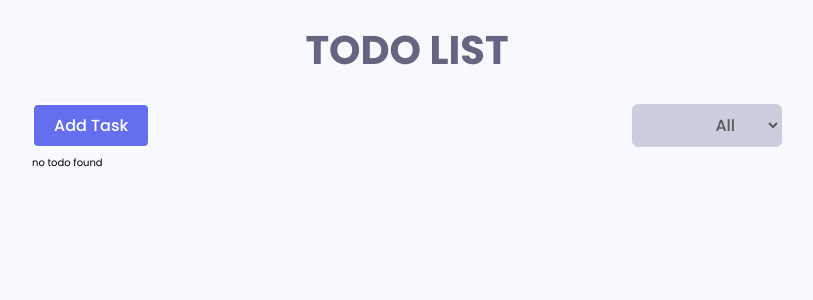
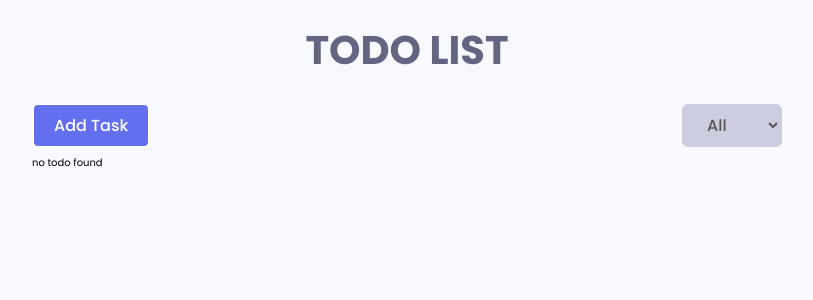
Before and after one commit to LaiaCastilla/todo-app, a React (Create React App) app: page / in a window 1280 px wide. Shown: the top 300 px of the page, without its empty margins (233-1046 px from the left). Built offline with nearby package versions, Linux system fonts and the light colour scheme.

Commit message:
change select button style

```diff
--- a/src/styles/modules/button.module.scss
+++ b/src/styles/modules/button.module.scss
@@ -13,13 +13,12 @@ $white: var(--white);
   cursor: pointer;
   overflow: hidden;
   &__select {
-    text-align: end;
-    padding-right: 30px;
+    text-align: start;
     color: var(--black-2);
     font-family: Poppins;
     border: none;
     background-color: var(--bg-3);
-    width: 150px;
+    width: 100px;
     cursor: pointer;
     border: 0.5px solid var(--bg-3);
     transition: all 200ms ease-in-out;
```
